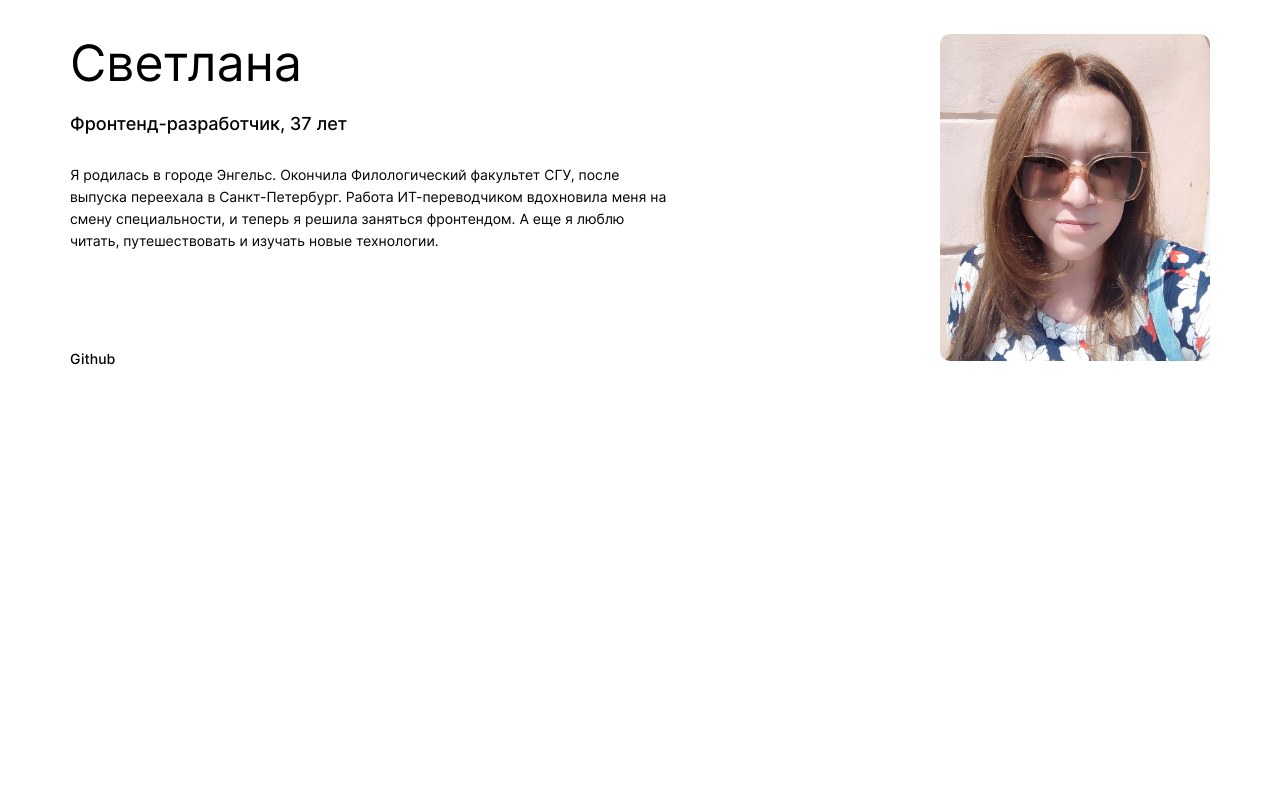
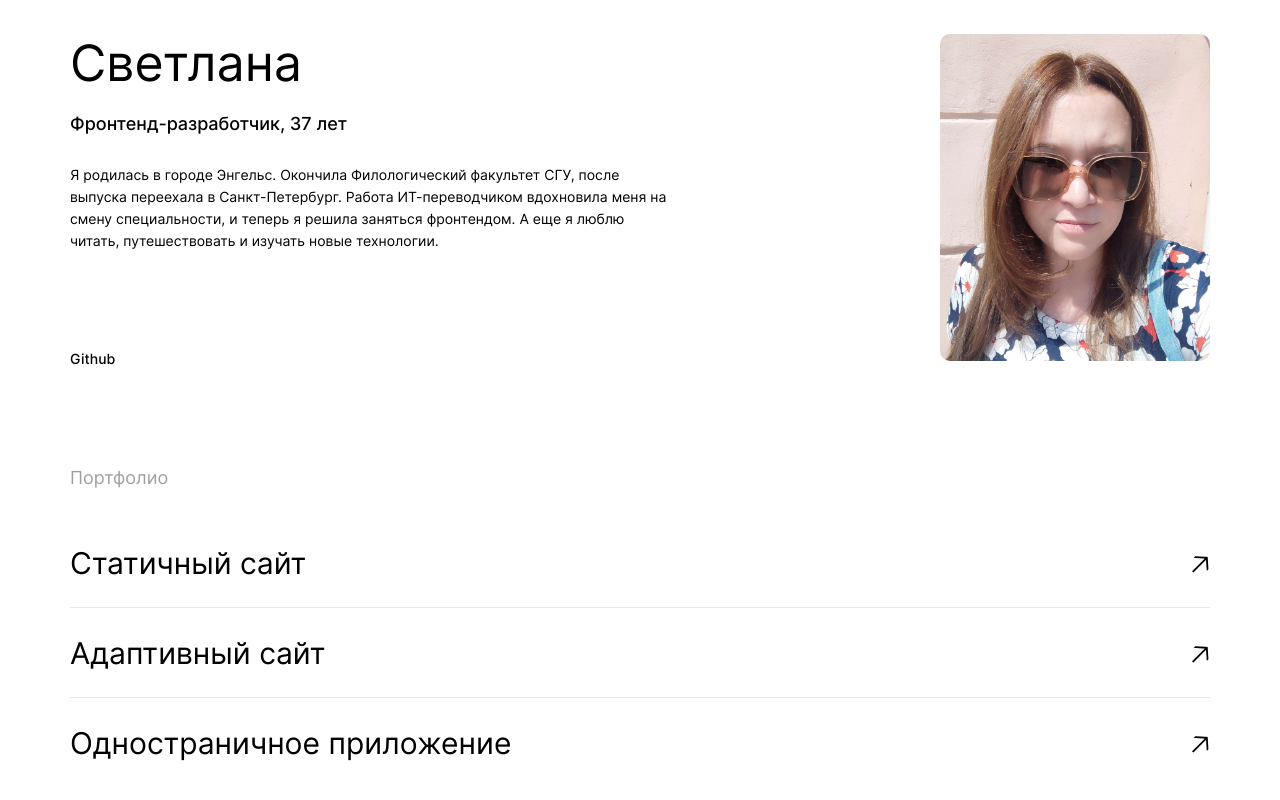
Before and after one commit to darkmyrrh/movies-explorer-frontend, a React (Create React App) app: page / in a window 1280 px wide. Shown: the part 2161-2961 px from the top of the page. Before the commit the page ends 2529 px from the top, so only its background shows below. Built offline with nearby package versions, Linux system fonts and the light colour scheme.

Commit message:
Feat: сверстать раздел Портфолио

```diff
--- a/src/components/Main/Main.jsx
+++ b/src/components/Main/Main.jsx
@@ -1,18 +1,20 @@
-import'./Main.css';
-import Promo from './Promo/Promo';
-import AboutProject from './AboutProject/AboutProject'
-import Techs from './Techs/Techs';
-import AboutMe from './AboutMe/AboutMe';
+import "./Main.css";
+import Promo from "./Promo/Promo";
+import AboutProject from "./AboutProject/AboutProject";
+import Techs from "./Techs/Techs";
+import AboutMe from "./AboutMe/AboutMe";
+import Portfolio from "./Portfolio/Portfolio";
 
 function Main() {
-    return(
-    <main className='main'>
-        <Promo />
-        <AboutProject />
-        <Techs />
-        <AboutMe />
+  return (
+    <main className="main">
+      <Promo />
+      <AboutProject />
+      <Techs />
+      <AboutMe />
+      <Portfolio />
     </main>
-    );
-};
+  );
+}
 
 export default Main;
--- a/src/components/Main/Portfolio/Portfolio.css
+++ b/src/components/Main/Portfolio/Portfolio.css
@@ -0,0 +1,50 @@
+.portfolio {
+    margin: 100px auto 125px;
+    padding: 0;
+    max-width: 1140px;
+}
+
+.portfolio__heading {
+    margin: 0;
+    padding: 0;
+    font-size: 18px;
+    line-height: 111%;
+    font-weight: 400;
+    color: #A0A0A0;
+}
+
+.potfolio__links {
+    margin: 50px 0 0;
+    padding: 0;
+    display: flex;
+    flex-direction: column;
+    gap: 20px;
+}
+
+.portfolio__link {
+    margin: 0;
+    padding: 0;
+    display: flex;
+    justify-content: space-between;
+    border-bottom: 1px solid #E8E8E8;
+    text-decoration: none;
+    cursor: pointer;
+}
+.portfolio__link:last-child {
+    border-bottom: none;
+}
+
+.portfolio__link-text {
+    margin: 0;
+    margin-bottom: 19px;
+    padding: 0;
+    font-size: 30px;
+    line-height: 167%;
+    letter-spacing: -4%;
+    font-weight: 400;
+    color: black;
+}
+
+.portfolio__link-text:last-child {
+    margin-bottom: 0;
+}
--- a/src/components/Main/Portfolio/Portfolio.jsx
+++ b/src/components/Main/Portfolio/Portfolio.jsx
@@ -0,0 +1,40 @@
+import "./Portfolio.css";
+
+function Portfolio() {
+  return (
+    <section className="portfolio">
+      <h2 className="portfolio__heading">Портфолио</h2>
+      <ul className="potfolio__links">
+        <a
+          href="https://darkmyrrh.github.io/how-to-learn/"
+          className="portfolio__link"
+          target="_blank"
+          rel="noreferrer"
+        >
+          <p className="portfolio__link-text">Статичный сайт</p>
+          <p className="portfolio__link-text">&#129125;</p>
+        </a>
+        <a
+          href="https://darkmyrrh.github.io/russian-travel/"
+          className="portfolio__link"
+          target="_blank"
+          rel="noreferrer"
+        >
+          <p className="portfolio__link-text">Адаптивный сайт</p>
+          <p className="portfolio__link-text">&#129125;</p>
+        </a>
+        <a
+          href="https://mesto.myrrh.ru"
+          className="portfolio__link"
+          target="_blank"
+          rel="noreferrer"
+        >
+          <p className="portfolio__link-text">Одностраничное приложение</p>
+          <p className="portfolio__link-text">&#129125;</p>
+        </a>
+      </ul>
+    </section>
+  );
+}
+
+export default Portfolio;
```
Also changed, not shown: src/components/Main/AboutMe/AboutMe.jsx (+22 -14 lines), src/components/Main/AboutProject/AboutProject.jsx (+26 -14 lines), src/components/Main/Promo/Promo.jsx (+21 -10 lines), src/components/Main/Techs/Techs.jsx (+20 -17 lines).
